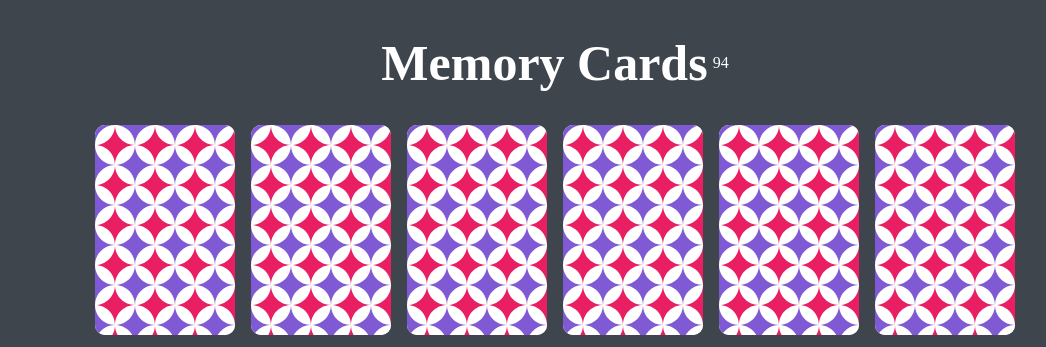
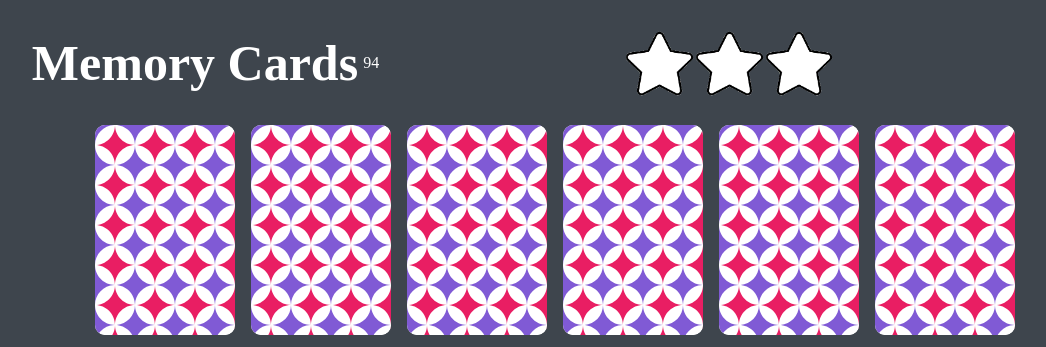
Before and after one commit to lightspeedana/EduPals, a Flask app: page /match in a window 1280 px wide. Shown: the part 44-391 px from the top of the page, without its empty margins (85-1131 px from the left). Run offline with Flask 3, Linux system fonts and the light colour scheme.

Commit message:
update match

```diff
--- a/static/match.js
+++ b/static/match.js
@@ -1,14 +1,45 @@
 const gridContainer = document.querySelector(".grid-container");
 const timer = document.querySelector(".timer");
+const stars = document.querySelector(".stars");
+
 const timerInterval = setInterval(updateTimer, 1000);
 let cards = [];
 let firstCard, secondCard;
 let lockBoard = false;
 let score = 0;
+let numStars = 0;
 let maxTime = 100;
 timeLeft = maxTime;
 
 document.querySelector(".score").textContent = score;
+
+function updateStars(){
+  if (numStars == 0) {
+    stars.innerHTML = `<div class="h-stack">
+        <img src="../static/assets/emptyStar.png" style="width: 10%; height: 10%;" />
+        <img src="../static/assets/emptyStar.png" style="width: 10%; height: 10%;" />
+        <img src="../static/assets/emptyStar.png" style="width: 10%; height: 10%;" />
+    </div>`;
+} else if (numStars == 1) {
+    stars.innerHTML = `<div class="h-stack">
+        <img src="../static/assets/filledStar.png" style="width: 10%; height: 10%;" />
+        <img src="../static/assets/emptyStar.png" style="width: 10%; height: 10%;" />
+        <img src="../static/assets/emptyStar.png" style="width: 10%; height: 10%;" />
+    </div>`;
+} else if (numStars == 2) {
+    stars.innerHTML = `<div class="h-stack">
+        <img src="../static/assets/filledStar.png" style="width: 10%; height: 10%;" />
+        <img src="../static/assets/filledStar.png" style="width: 10%; height: 10%;" />
+        <img src="../static/assets/emptyStar.png" style="width: 10%; height: 10%;" />
+    </div>`;
+} else {
+    stars.innerHTML = `<div class="h-stack">
+        <img src="../static/assets/filledStar.png" style="width: 10%; height: 10%;" />
+        <img src="../static/assets/filledStar.png" style="width: 10%; height: 10%;" />
+        <img src="../static/assets/filledStar.png" style="width: 10%; height: 10%;" />
+    </div>`;
+}
+}
 
 function updateTimer() {
   timer.textContent = timeLeft;
@@ -27,6 +58,7 @@ function updateTimer() {
 }
 
 updateTimer();
+updateStars();
 
 function shuffleCards() {
   let currentIndex = cards.length,
@@ -86,6 +118,8 @@ function checkForMatch() {
 
 function disableCards() {
   score++;
+  numStars = Math.floor(score / 3);
+  updateStars();
   document.querySelector(".score").textContent = score;
   firstCard.removeEventListener("click", flipCard);
   secondCard.removeEventListener("click", flipCard);
@@ -111,7 +145,12 @@ function restart() {
   resetBoard();
   shuffleCards();
   score = 0;
+  numStars = 0;
+
   timeLeft = maxTime;
+  updateTimer();
+
+  updateStars();
   $(".score").textContent = score;
   gridContainer.innerHTML = "";
   generateCards();
--- a/templates/match.html
+++ b/templates/match.html
@@ -9,7 +9,9 @@
     {% include 'navbar.html' %}
     <div class="h-stack">
       <h1>Memory Cards</h1>
-      <div class="timer"> 30 </div>
+      <div class="timer"></div>
+      <div class="stars"></div>
+
     </div>
     <div class="grid-container">
     </div>
```
Also changed, not shown: static/assets/emptyStar.png (added), static/assets/filledStar.png (added).
